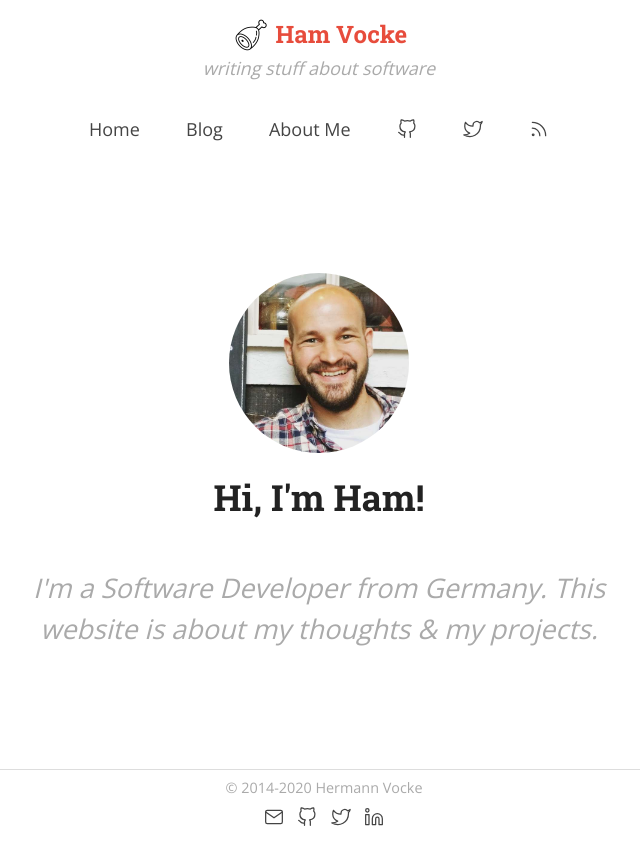
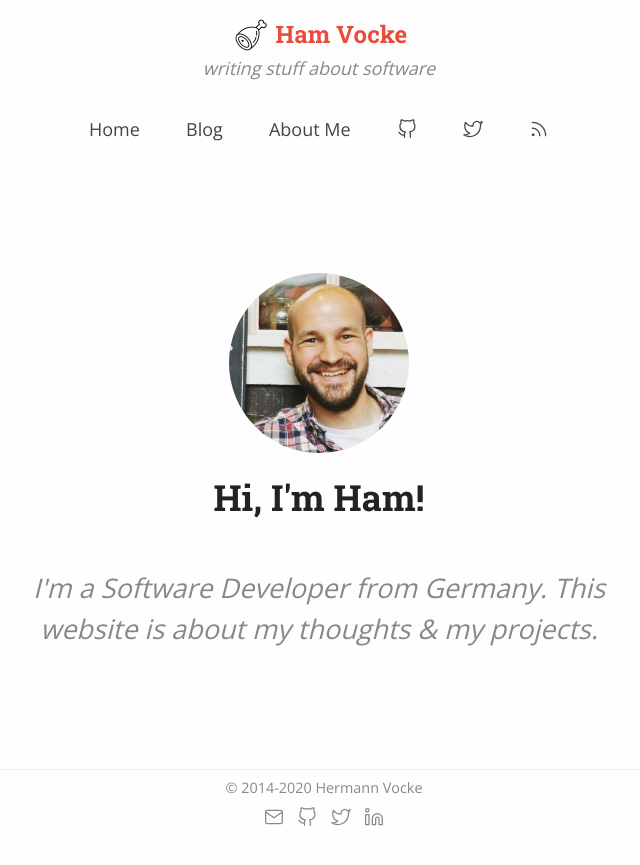
Before and after one commit to hamvocke/hamvocke.github.io, a Jekyll site: the page built from index.html, in a window 1280 px wide. Shown: the top 865 px of the page, without its empty margins (321-961 px from the left). Built offline with Jekyll 4.4.1, drawn with Linux system fonts in a browser that asks for light colours.

Commit message:
introduce css variables for colors

```diff
--- a/assets/css/hamvocke.css
+++ b/assets/css/hamvocke.css
@@ -1,3 +1,18 @@
+:root {
+    --black: #222;
+    --white: #fefefe;
+    --gray-1: #444;
+    --gray-2: #888;
+    --gray-3: #bbb;
+    --gray-4: #eee;
+    --gray-1: #444;
+    --gray-3: #bbb;
+    --gray-4: #eee;
+    --gray-5: #f5f5f5;
+    --accent: #E74C3C;
+    --light-accent: #F7CA88;
+}
+
 * {
     box-sizing: border-box;
 }
@@ -5,6 +20,7 @@
 body {
     font-size: 18px;
     font-family: 'Open Sans', sans-serif;
+    background-color: var(--white);
 }
 
 abbr {
@@ -18,12 +34,12 @@
     margin-top: 20px;
     margin-bottom: 20px;
     border: 0;
-    border-top: 1px solid #eee;
+    border-top: 1px solid var(--gray-4);
 }
 
 h1, h2, h3, h4 {
     font-family: 'Roboto Slab', sans-serif;
-    color: #222;
+    color: var(--black);
     margin-bottom: 10px;
 }
 
@@ -54,30 +70,30 @@
 
 p {
     line-height: 1.5em;
-    color: #444;
+    color: var(--gray-1);
     margin: 0 0 1.5em;
 }
 
 a {
     text-decoration: none;
-    color: #E74C3C;
+    color: var(--accent);
 }
 
 a:focus, a:hover {
     text-decoration: none;
-    color: #222;
+    color: var(--black);
 }
 
 a svg:hover, a svg:focus {
-    stroke: #E74C3C;
+    stroke: var(--accent);
 }
 
 code {
     padding: 2px 4px;
     font-size: 90%;
-    background: #f5f5f5;
-    color: #333;
-    border: 1px solid #ccc;
+    background: var(--gray-5);
+    color: var(--gray-1);
+    border: 1px solid var(--gray-3);
     border-radius: 4px;
     word-break: break-word;
     white-space: nowrap;
@@ -89,9 +105,9 @@
     margin: 0 0 1.5em;
     font-size: 14px;
     line-height: 1.4;
-    color: #333;
-    background-color: #f5f5f5;
-    border: 1px solid #ccc;
+    color: var(--gray-1);
+    background-color: var(--gray-5);
+    border: 1px solid var(--gray-3);
     border-radius: 4px;
     overflow: auto;
 }
@@ -135,31 +151,31 @@
     vertical-align: middle;
     font-size: 24px;
     margin: 0;
-    color: #E74C3C;
+    color: var(--accent);
 }
 
 #logo .subtitle {
     font-style: italic;
-    color: #aaa;
+    color: var(--gray-2);
     font-weight: 300;
 }
 
 footer {
     height: 3em;
-    border-top: 1px solid #ddd;
+    border-top: 1px solid var(--gray-4);
     margin: 50px auto 50px;
     width: 80%;
 }
 
 footer a {
-    color: #444;
+    color: var(--gray-2);
 }
 
 footer .contact {
     margin: 10px 0 0 10px;
     text-align: center;
     font-size: 0.8em;
-    color: #aaa;
+    color: var(--gray-2);
 }
 
 footer .contact .icons {
@@ -187,11 +203,11 @@
 nav ul li a {
     display: inline-block;
     padding: 10px 10px;
-    color: #444;
+    color: var(--gray-1);
 }
 
 nav ul li a:focus, nav ul li a:hover {
-    color: #E74C3C;
+    color: var(--accent);
 }
 
 nav .nav-icon {
@@ -208,7 +224,7 @@
 }
 
 #home p.lead {
-    color: #aaa;
+    color: var(--gray-2);
     font-size: 1.5em;
     margin-top: 30px;
     font-weight: 300;
@@ -263,11 +279,11 @@
 }
 
 .author {
-    border-top: 1px solid #ddd;
-    border-bottom: 1px solid #ddd;
+    border-top: 1px solid var(--gray-3);
+    border-bottom: 1px solid var(--gray-3);
     padding: 35px 0 24px 0;
     margin-top: 72px;
-    background: #fff;
+    background: var(--white);
     position: relative;
 }
 
@@ -284,7 +300,7 @@
     top: -45px;
     left: 50%;
     margin-left: -40px;
-    border: 4px solid #fff;
+    border: 4px solid var(--white);
 }
 
 .author p.lead {
@@ -306,7 +322,7 @@
     font-weight: 400;
     font-style: italic;
     font-size: 0.8em;
-    color: #aaa;
+    color: var(--gray-2);
     margin-bottom: 1.5em;
 }
 
@@ -360,7 +376,7 @@
 
 .post div.highlighted {
     margin: 2.5em 0;
-    border-left: 8px solid #F7CA88;
+    border-left: 8px solid var(--light-accent);
     padding: 6px;
     line-height: 1.5em;
 }
@@ -375,8 +391,8 @@
 }
 
 .skills .tag {
-    background: #444;
-    color: #fff;
+    background: var(--gray-1);
+    color: var(--gray-5);
     padding: 4px 12px;
     margin: 4px;
     border-radius: 6px;
@@ -411,23 +427,23 @@
 .pager li > a {
     display: inline-block;
     padding: 6px 10px;
-    border: 1px solid #eee;
+    border: 1px solid var(--gray-5);
     border-radius: 16px;
 }
 
 .pager li > a:focus, .pager li > a:hover {
     text-decoration: none;
-    background-color: #eee;
+    background-color: var(--gray-5);
 }
 
-.pager .disabled > a {
-    color: #777;
-    background-color: #fff;
+.pager .disabled > a, .disabled > a:hover {
+    color: var(--gray-3);
+    background-color: var(--gray-5);
 }
 
 .page_number {
     margin: 0 30px;
-    color: #777;
+    color: var(--gray-1);
 }
 
 @media (max-width: 768px) {
```
